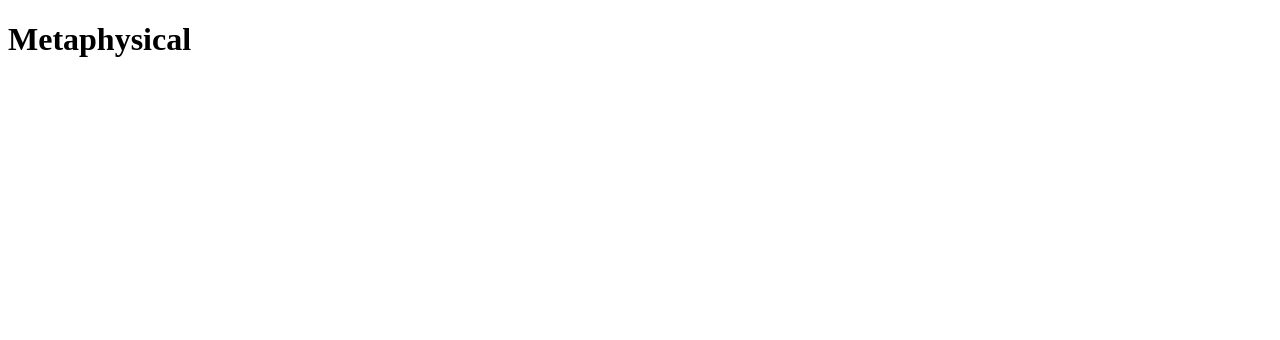
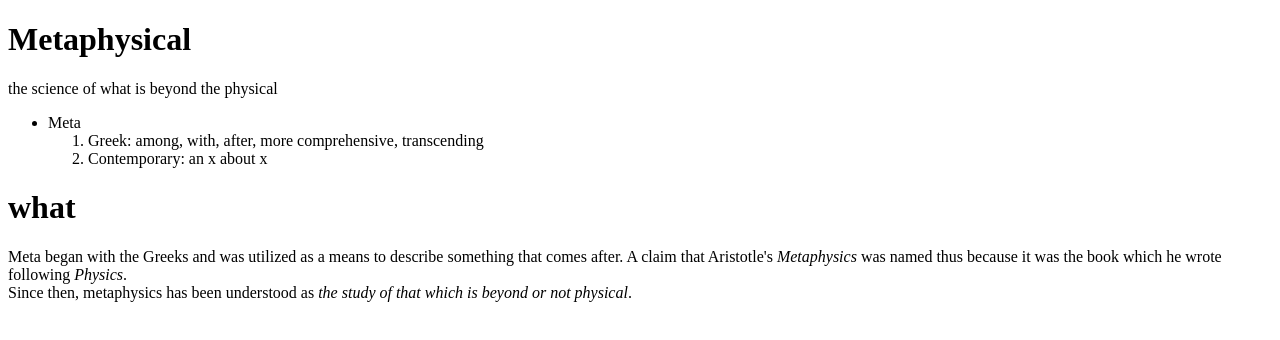
Before and after one commit to MicroScender/mindstateMastery, a plain HTML site: page metaphysical.html in a window 1280 px wide. Drawn offline with Linux system fonts and the light colour scheme.

Commit message:
attempting to define metaphysical as foundation for understanding utilization of mind altering techniques

```diff
--- a/app.js
+++ b/app.js
@@ -0,0 +1,4 @@
+`use strict`;
+
+let methodology=['Metaphysical', 'Mind Palace'];
+console.log(methodology);
--- a/metaphysical.html
+++ b/metaphysical.html
@@ -6,9 +6,18 @@
   <body>
     <header>
       <h1>Metaphysical</h1>
+      <p>the science of what is beyond the physical</p>
+        <ul>
+          <li>Meta</li>
+            <ol>
+              <li>Greek: among, with, after, more comprehensive, transcending</li>
+              <li>Contemporary: an x about x</li>
+            </ol>
+        </ul>
     </header>
     <main>
-
+      <h1>what</h1>
+        <p>Meta began with the Greeks and was utilized as a means to describe something that comes after. A claim that Aristotle's <em>Metaphysics</em> was named thus because it was the book which he wrote following <em>Physics</em>.<br> Since then, metaphysics has been understood as <em>the study of that which is beyond or not physical</em>. </p>
     </main>
   </body>
 </html>
```
Also changed, not shown: index.html (+2 -0 lines).
